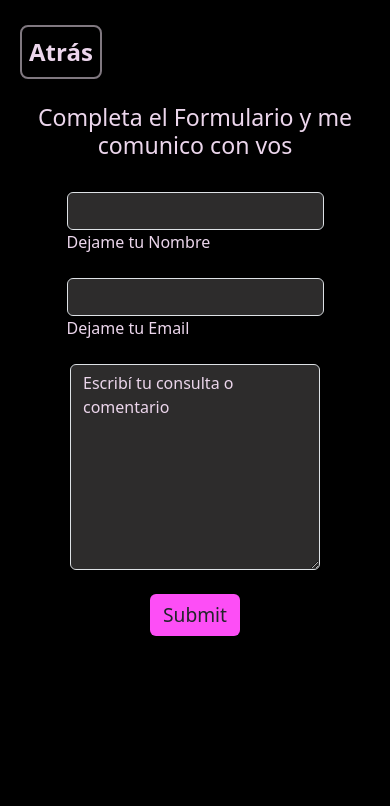
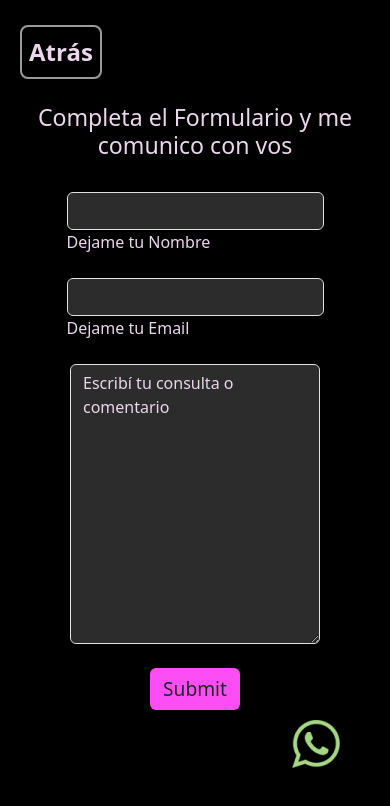
Before and after one commit to ClaaroNutri/PORTFOLIO, a plain HTML site: page index.html in a window 390 px wide. Both pictures are taken after a click on the element "Contacto". Drawn offline with nearby package versions, Linux system fonts and the light colour scheme.

Commit message:
arreglos responsive

```diff
--- a/app.js
+++ b/app.js
@@ -22,7 +22,7 @@ const pantallaSobreMi = () => {
         <h3>Soy Claudia</h3>
         <div class="row sobre_mi mt-4">
             <div class="col col-md-5">
-                <p>Soy <strong>Licenciada en Nutrición</strong>, me recibí en la Universidad de Buenos Aires. Cuento con 20 años de experiencia en la atención de pacientes, trabajo que me permitío desarrollar la capacidad de <strong>empatia</strong>, <strong>escucha</strong>, acompañamiento y <strong>resolución de problemas</strong> para el logro de los objetivos de salud de mis consultantes.<br> En los ultimos tiempos comencé a interesarme en la tecnología y descubrí un área que me llenó de curiosidad y deseo de explorar. Mi formación es una combinación entre lo autodidacta y lo formal. Mis estudios incluyen los cursos impartidos por el gobierno de la ciudad de Buenos Aires, bajo la propuesta Codo a Codo. Allí participé y completé <strong>Desarrollo Full Stack NodeJs, Diseño UX/UI, Big Data y React </strong>. Me interesa particularmente el <strong>desarrolo Front End</strong> y la creación de interfaces atractivas y útiles para una mejor experiencia del usuario.</p>
+              <p>Soy <strong>Licenciada en Nutrición</strong>, me recibí en la Universidad de Buenos Aires. Cuento con 20 años de experiencia en la atención de pacientes, trabajo que me permitío desarrollar la capacidad de <strong>empatia</strong>, <strong>escucha</strong>, acompañamiento y <strong>resolución de problemas</strong> para el logro de los objetivos de salud de mis consultantes.<br> En los ultimos tiempos comencé a interesarme en la tecnología y descubrí un área que me llenó de curiosidad y deseo de explorar. Mi formación es una combinación entre lo autodidacta y lo formal. Mis estudios incluyen los cursos impartidos por el gobierno de la ciudad de Buenos Aires, bajo la propuesta Codo a Codo. Allí participé y completé <strong>Desarrollo Full Stack NodeJs, Diseño UX/UI, Big Data y React </strong>. Me interesa particularmente el <strong>desarrolo Front End</strong> y la creación de interfaces atractivas y útiles para una mejor experiencia del usuario.</p>
             </div>
             <div class="col col-md-5 foto">
             <div class="profile-container">
@@ -35,8 +35,9 @@ const pantallaSobreMi = () => {
                   <h4>Claudia Andrea Aronno</h4>
                    <h6>Desarrolladora Front-End</h6>
                  </div>
-                 </div>
-                 </div>
+                </div>
+              </div>
+            </div>
             </div>
         </div>
     </div>
@@ -133,6 +134,7 @@ let contacto = document.querySelector(".contacto");
 const pantallaContacto = () => {
   let div1 = document.createElement("div");
   div1.innerHTML = `
+    <div class="pag-contacto">
     <form action="https://formsubmit.co/claudiaronno@gmail.com" method="POST">
     <h3>Completa el Formulario y me comunico con vos</h3>
     <div class="form-group  col-md-4">
@@ -149,6 +151,10 @@ const pantallaContacto = () => {
   </div>
     <button type="submit" class="btn btn-contacto mt-4">Submit</button>
   </form>
+  <div class="what">
+  <a href="https://wa.me/5491150407050" target="_blank"><img src="./img/whatsapp-48.png"></a>
+  </div>
+  </div>
     `;
   capaProyecto.appendChild(div1);
 };
--- a/style.css
+++ b/style.css
@@ -30,7 +30,7 @@ h2, h3,h4, h5{
     font-size: x-large;
     font-weight: bold;
     z-index:1200;
-    border: 2px solid #807880;
+    border: 2px solid #9c999c;
     background-color: transparent;
     padding: 7px;
     border-radius: 8px;
@@ -265,6 +265,7 @@ h3:hover, h4:hover{
     flex-direction: column;
     justify-content: center;
     align-items: center;
+    height: 90vh;
 }
 .mi h3, p{
     margin-bottom: 25px;
@@ -280,7 +281,7 @@ h3:hover, h4:hover{
     justify-content: center;
     align-items: center;
     gap:30px;
-    height: 70%vh;
+    /* height: 70%vh;   */
 }
 .sobre_mi div{
     border:none !important;
@@ -364,9 +365,7 @@ h3:hover, h4:hover{
     align-items: center;
     color:#ecd6ec;
   }
-  /* form input{
 
-  } */
   .btn-contacto{
     background-color: #fd4ef6;
     font-size: larger;
@@ -399,6 +398,12 @@ h3:hover, h4:hover{
     box-shadow: none;
     background-color:#585658;
   }
+.what{
+  position: absolute;
+  top:250px;
+  right:130px;
+
+}
 
 /*     SKILLS     */
 .title-skill:hover{
@@ -464,7 +469,8 @@ h3:hover, h4:hover{
     }
     .grid5{
         grid-column: 1/7;
-        grid-row:3/4 ;
+        grid-row:3/4;
+        padding:6px;
     }
     .grid6{
         grid-column: 1/12;
@@ -492,7 +498,9 @@ h3:hover, h4:hover{
     .container-card h3{
       padding-top: 25px;
     }
-
+    .sobre_mi{
+      height: auto;
+    }
     form >h3{
       padding-top: 35px;
       text-align: center;
@@ -500,11 +508,19 @@ h3:hover, h4:hover{
 
     #exampleFormControlTextarea1{
       width: 250px;
+      height: 280px;
     }
     .img-phone{
       width: 60% !important;
     }
+    .pag-contacto{
+      overflow: auto;
+    }
     .contacto{
       padding-left: 20px;
     }
+    .what{
+      top:720px;
+      right: 50px;
+    }
   }
```
Also changed, not shown: img/whatsapp-48.png (added).
